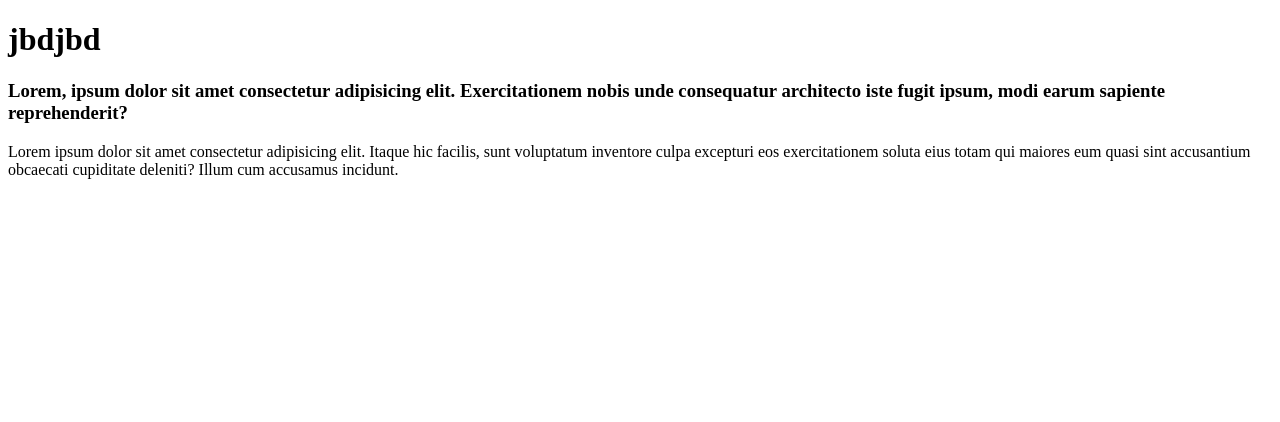
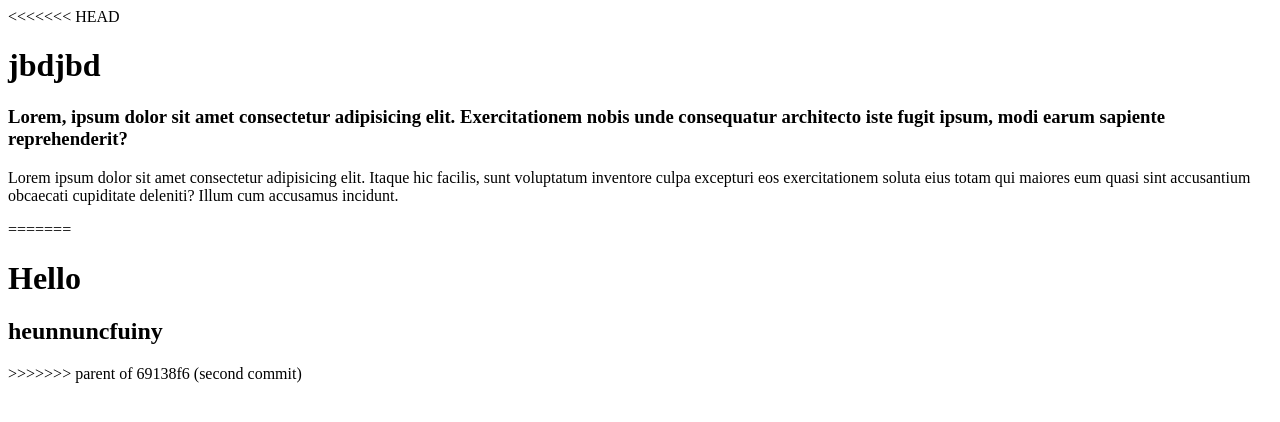
Before and after one commit to ayyush08/gitclub, a plain HTML site: page index.html in a window 1280 px wide. Drawn offline with Linux system fonts and the light colour scheme.

Commit message:
all files commit

```diff
--- a/index.html
+++ b/index.html
@@ -6,9 +6,16 @@
     <title>Document</title>
 </head>
 <body>
+<<<<<<< HEAD
     <h1>jbdjbd</h1>
     <h3>Lorem, ipsum dolor sit amet consectetur adipisicing elit. Exercitationem nobis unde consequatur architecto iste fugit ipsum, modi earum sapiente reprehenderit?
     </h3>
     <p>Lorem ipsum dolor sit amet consectetur adipisicing elit. Itaque hic facilis, sunt voluptatum inventore culpa excepturi eos exercitationem soluta eius totam qui maiores eum quasi sint accusantium obcaecati cupiditate deleniti? Illum cum accusamus incidunt.</p>
 </body>
+=======
+    <h1>Hello</h1>
+    <h2>heunnuncfuiny</h2>
+</body>
+
+>>>>>>> parent of 69138f6 (second commit)
 </html>
```
Also changed, not shown: five.html (added), four.html (added), one.html (added), styles.css (added), three.html (added), two.html (added).
